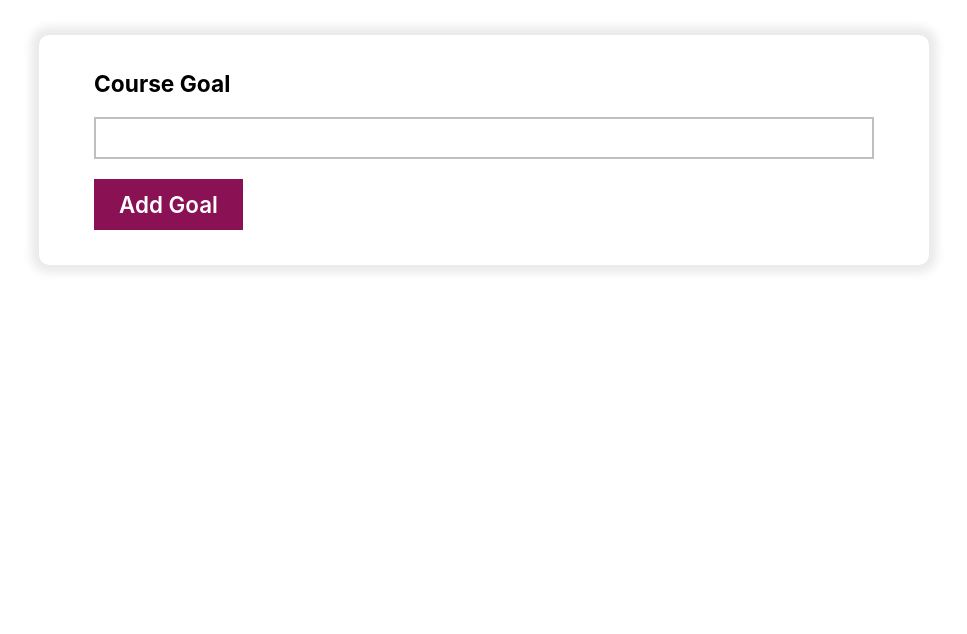
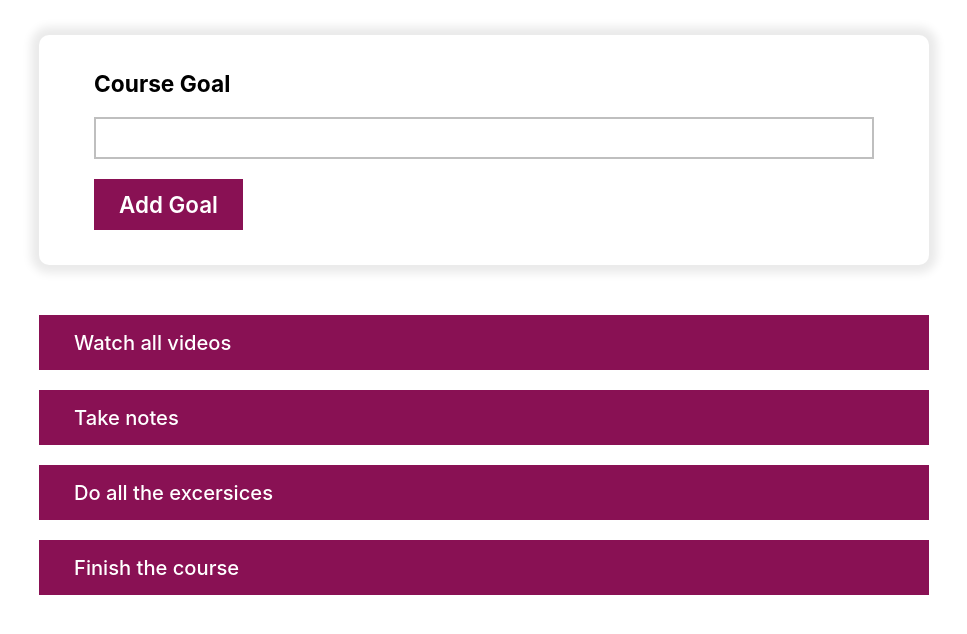
Before and after one commit to Amin-Ansari/Dummy-goal-project, a React (Create React App) app: page / in a window 1280 px wide. Shown: the top 634 px of the page, without its empty margins (156-1123 px from the left). Built offline with nearby package versions, Linux system fonts and the light colour scheme.

Commit message:
The initial phase of layout is done

```diff
--- a/src/App.js
+++ b/src/App.js
@@ -1,12 +1,28 @@
 import "./App.css";
+import { useState } from "react";
 import GoalWrapper from "./components/GoalWrapper";
 import Form from "./components/UI components/Form";
+import GoalList from "./components/UI components/GoalList";
 
 function App() {
+  const [itemArray, updateArray] = useState([
+    "Watch all videos",
+    "Take notes",
+    "Do all the excersices",
+    "Finish the course",
+  ]);
+  const removeTheTaks = (indexKey) => {
+    updateArray((prevValues) => {
+      const leftVal = [...prevValues];
+      leftVal.splice(indexKey, 1);
+      return leftVal;
+    });
+  };
   return (
     <div className="App">
       <GoalWrapper>
         <Form></Form>
+        <GoalList items={itemArray} onRemoving={removeTheTaks}></GoalList>
       </GoalWrapper>
     </div>
   );
--- a/src/components/Data components/Label.js
+++ b/src/components/Data components/Label.js
@@ -1,5 +1,4 @@
 import "../Data components/Label.css";
-import TextInput from "./TextInput";
 export default function Label(props) {
   return (
     <div>
--- /dev/null
+++ b/src/components/UI components/GoalList.css
@@ -0,0 +1,11 @@
+.li-style {
+  background-color: #891154;
+  padding: 15px 35px;
+  margin: 20px 0px;
+  color: #fff;
+  font-weight: 500;
+  font-size: calc(1.1rem + 0.2vw);
+}
+.li-style:hover {
+  cursor: pointer;
+}
--- /dev/null
+++ b/src/components/UI components/GoalList.js
@@ -0,0 +1,22 @@
+import "./GoalList.css";
+
+export default function GoalList(props) {
+  function passingTheKey(event) {
+    props.items.forEach((item, index) => {
+      if (item == event.target.innerHTML) {
+        props.onRemoving(index);
+      }
+    });
+  }
+  return (
+    <div>
+      <ul>
+        {props.items.map((item, index) => (
+          <li className="li-style" key={index} onClick={passingTheKey}>
+            {item}
+          </li>
+        ))}
+      </ul>
+    </div>
+  );
+}
```
